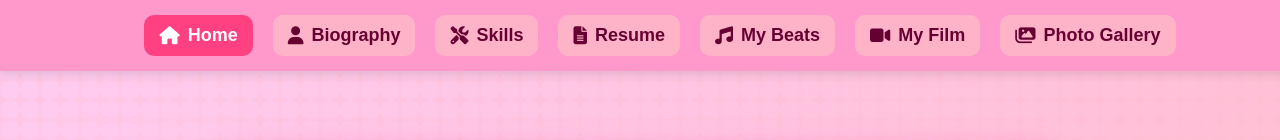
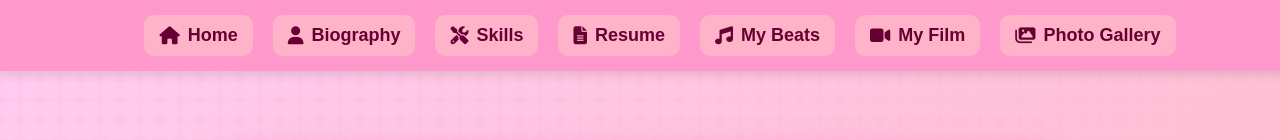
Before and after one commit to yasmincsng/film, a plain HTML site: page index.html in a window 1280 px wide. Shown: the top 140 px of the page. Drawn offline with Linux system fonts and the light colour scheme.

Commit message:
Update index.html

```diff
--- a/index.html
+++ b/index.html
@@ -11,7 +11,7 @@
     <!-- Navigation Bar -->
     <div class="navbar">
         <ul>
-            <li class="active"><a href="index.html"><i class="fas fa-home"></i> Home</a></li>
+            <li><a href="https://yasmincsng.github.io/website/"><i class="fas fa-home"></i> Home</a></li>
             <li><a href="https://yasmincsng.github.io/bio/"><i class="fas fa-user"></i> Biography</a></li>
             <li><a href="https://yasmincsng.github.io/skills/"><i class="fas fa-tools"></i> Skills</a></li>
             <li><a href="https://yasmincsng.github.io/resume/"><i class="fas fa-file-alt"></i> Resume</a></li>
```
